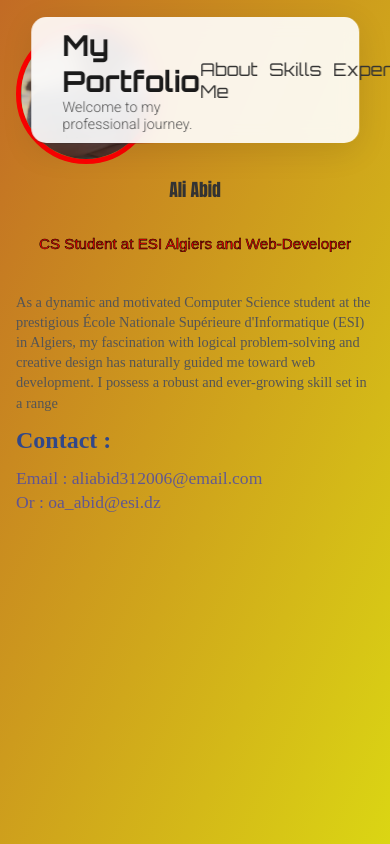
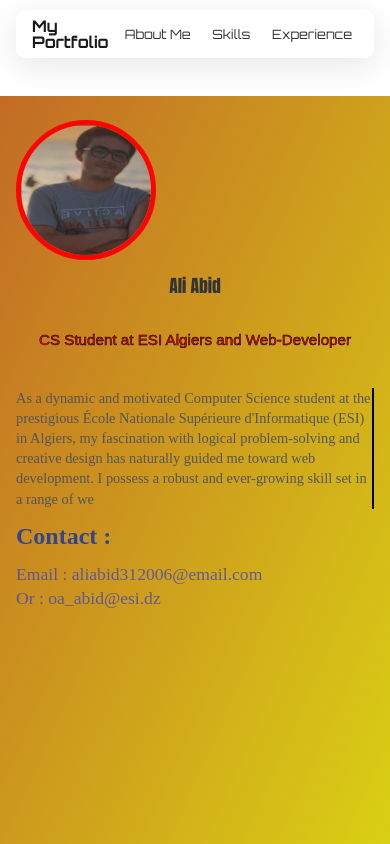
Before and after one commit to AliAbid31/Personal-Portfolio, a Next.js app: page / in a window 390 px wide. Shown: the top 844 px of the page. Built offline with nearby package versions, Linux system fonts and the light colour scheme; some icons are missing.

Commit message:
Enhance responsive design for header and sections
Added responsive styles for header and sections on smaller screens.

```diff
--- a/app/page.module.css
+++ b/app/page.module.css
@@ -95,7 +95,44 @@ body {
     display: flex;
 }
 
-@media (max-width: 600px) {
+@media (max-width: 1000px) {
+      .mainHeader {
+    position: fixed;
+    left: 1rem;
+    transform: none;
+    width: calc(100% - 2rem);
+    padding: 0.5rem 1rem;
+    height: auto;
+    top: 0.6rem;
+    display: flex;
+    flex-direction: row;
+    align-items: center;
+    justify-content: space-between;
+    border-radius: 10px;
+    background-color: rgba(255,255,255,0.95);
+    backdrop-filter: blur(6px);
+  }
+
+  .logoContainer h1 {
+    font-size: 1.15rem;
+    line-height: 1;
+  }
+
+  .logoContainer p {
+    display: none; /* cache le sous-titre pour gagner de la place */
+  }
+
+  .sections {
+    gap: 0.6rem;
+    display: flex;
+    align-items: center;
+  }
+
+  .sections a {
+    font-size: 0.9rem;
+    padding: 6px 6px;
+    white-space: nowrap;
+  }
   .container {
     position: static !important;
     top: auto !important;
@@ -203,6 +240,16 @@ body {
   html, body {
     overflow-x: hidden !important;
   }
+}
+
+@media (max-width: 420px) {
+  .logoContainer h1 { font-size: 1rem; }
+  .sections a { font-size: 0.8rem; padding: 4px 6px; }
+  .name p { font-size: 1rem; }
+  .name p span { font-size: 0.8rem; }
+  .bio p { font-size: 0.85rem; line-height: 1.3; }
+  .bio h2 { font-size: 1.25rem; }
+  .container { margin-top: 6rem !important; }
 }
 
 /* ==================== DIV1 - RESPONSIVE ==================== */
```
